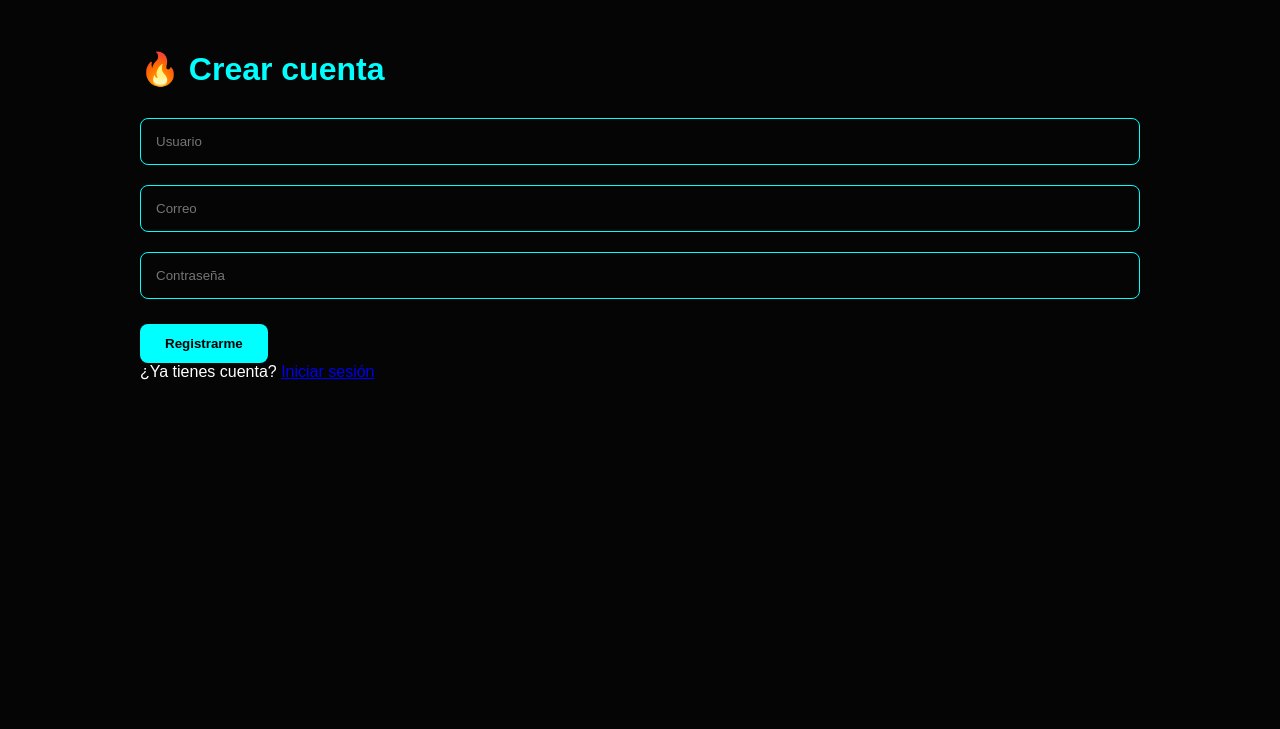
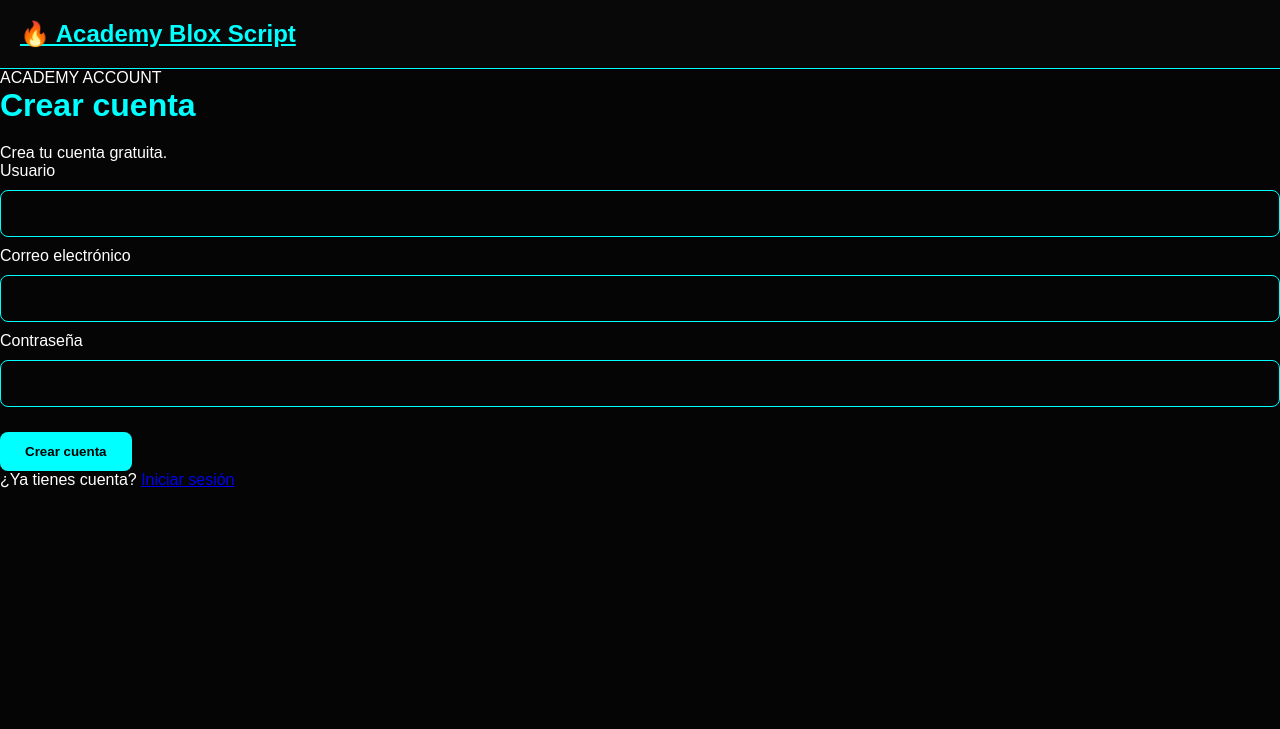
Before and after one commit to jaumecapopalacios-gif/academy-blox-script, a Flask app: page /register in a window 1280 px wide. Shown: the top 729 px of the page. After the commit the page ends 488 px from the top, so only its background shows below. Run offline with Flask 3, Linux system fonts and the light colour scheme.

Commit message:
Update register.html

```diff
--- a/templates/register.html
+++ b/templates/register.html
@@ -1,51 +1,127 @@
 <!DOCTYPE html>
 <html lang="es">
+
 <head>
+
     <meta charset="UTF-8">
-    <title>Crear cuenta - Academy Blox Script</title>
-    <link rel="stylesheet" href="/static/style.css">
+
+    <meta name="viewport"
+          content="width=device-width, initial-scale=1.0">
+
+    <title>Crear cuenta | Academy Blox Script</title>
+
+    <link rel="stylesheet"
+          href="{{ url_for('static', filename='style.css') }}">
+
 </head>
+
 
 <body>
 
-<div class="container">
 
-    <h1>🔥 Crear cuenta</h1>
+<header class="navbar">
+
+    <a class="logo"
+       href="{{ url_for('index') }}">
+        🔥 Academy Blox Script
+    </a>
+
+</header>
+
+
+
+<main class="auth-page">
+
+    <div class="auth-card">
+
+        <span class="section-label">
+            ACADEMY ACCOUNT
+        </span>
+
+
+        <h1>
+            Crear cuenta
+        </h1>
+
+
+        <p>
+            Crea tu cuenta gratuita.
+        </p>
+
+
+        {% with messages = get_flashed_messages() %}
+
+            {% for message in messages %}
+
+                <div class="message">
+                    {{ message }}
+                </div>
+
+            {% endfor %}
+
+        {% endwith %}
+
 
         <form method="POST">
+
+            <label>
+                Usuario
+            </label>
 
             <input
                 type="text"
                 name="username"
-        placeholder="Usuario"
-        required>
+                minlength="3"
+                required
+            >
+
+
+            <label>
+                Correo electrónico
+            </label>
 
             <input
                 type="email"
                 name="email"
-        placeholder="Correo"
-        required>
+                required
+            >
+
+
+            <label>
+                Contraseña
+            </label>
 
             <input
                 type="password"
                 name="password"
-        placeholder="Contraseña"
-        required>
+                minlength="6"
+                required
+            >
 
-        <button type="submit">
-            Registrarme
+
+            <button type="submit"
+                    class="btn full">
+                Crear cuenta
             </button>
 
         </form>
 
-    <p>
+
+        <p class="auth-footer">
+
             ¿Ya tienes cuenta?
-        <a href="/login">
+
+            <a href="{{ url_for('login') }}">
                 Iniciar sesión
             </a>
+
         </p>
 
     </div>
 
+</main>
+
+
 </body>
+
 </html>
```
Lines whose indentation alone changed are shown as unchanged.
